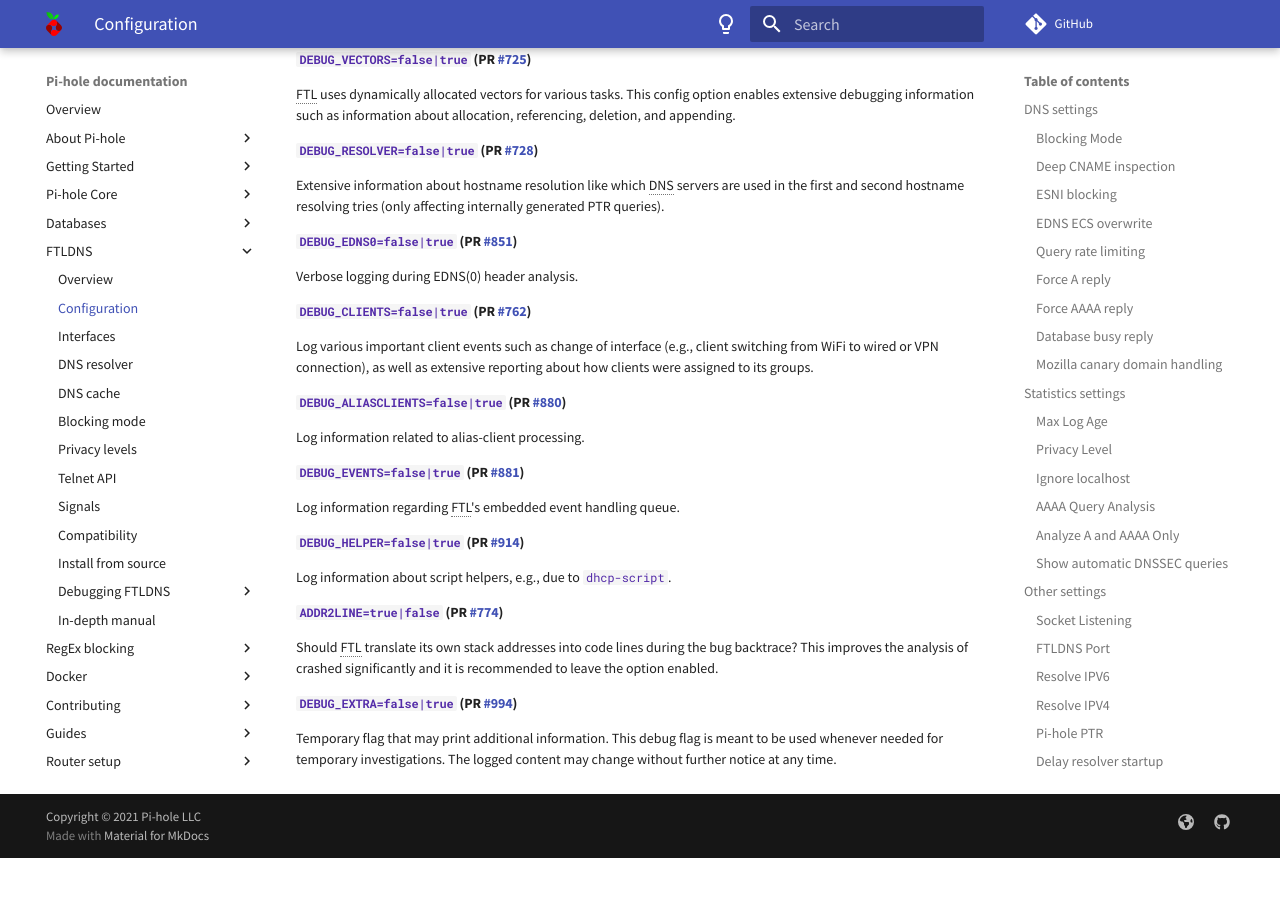
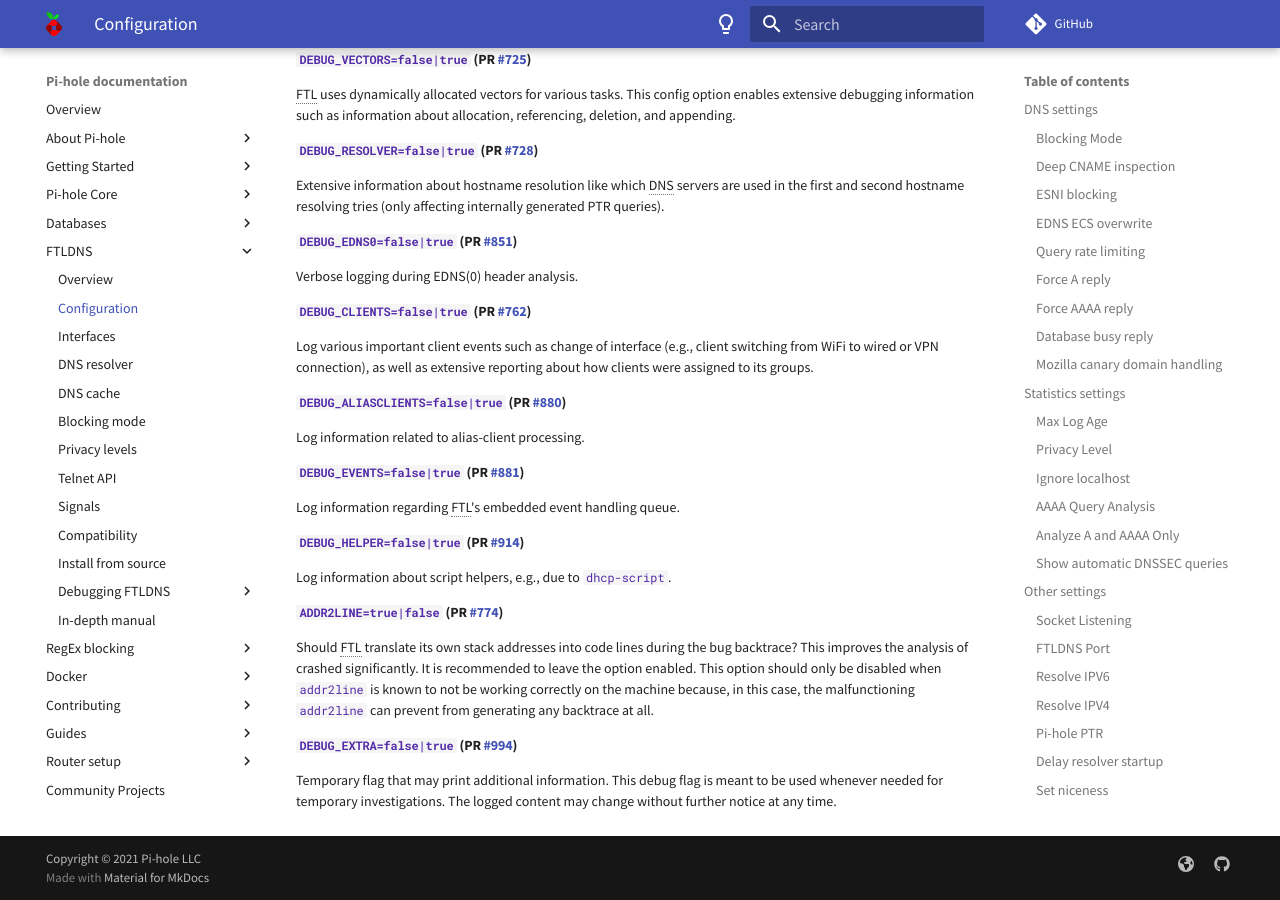
Before and after one commit to pi-hole/docs, an MkDocs documentation site: the page built from docs/ftldns/configfile.md, in a window 1280 px wide and 900 px high, scrolled down 6170 px. Built offline with MkDocs 1.6.1 and Material for MkDocs 9.7.7, drawn with Linux system fonts in a browser that asks for light colours; comment, search, counter and statistics services are not loaded; before the commit the page ends 7028 px from its top, so only the background shows below that; some of the changed text lies outside the part shown.

Commit message:
Address reviewers comments
Signed-off-by: yubiuser <ckoenig@posteo.de>

```diff
--- a/docs/ftldns/configfile.md
+++ b/docs/ftldns/configfile.md
@@ -116,7 +116,7 @@
 
 #### `PIHOLE_PTR=true|false` (PR [#1111](https://github.com/pi-hole/FTL/pull/1111)) {#pihole_ptr data-toc-label='Pi-hole PTR'}
 
-FTL will reply with `pi.hole` for every address for which a local interface exists. When you set this option to false, Pi-hole will not add any PTR requests itself.
+FTL will reply with `pi.hole` for every address for which a local interface exists. When you set this option to `false`, Pi-hole will **not** respond with `pi.hole` on PTR requests to local interface addresses.
 
 #### `DELAY_STARTUP=0` (PR [#716](https://github.com/pi-hole/FTL/pull/716)) {#delay_startup data-toc-label='Delay resolver startup'}
 
@@ -322,7 +322,7 @@
 
 #### `ADDR2LINE=true|false` (PR [#774](https://github.com/pi-hole/FTL/pull/774)) {#addr2line data-toc-label='Addr2Line'}
 
-Should FTL translate its own stack addresses into code lines during the bug backtrace? This improves the analysis of crashed significantly and it is recommended to leave the option enabled.
+Should FTL translate its own stack addresses into code lines during the bug backtrace? This improves the analysis of crashed significantly. It is recommended to leave the option enabled. This option should only be disabled when `addr2line` is known to not be working correctly on the machine because, in this case, the malfunctioning `addr2line` can prevent from generating any backtrace at all.
 
 #### `DEBUG_EXTRA=false|true` (PR [#994](https://github.com/pi-hole/FTL/pull/994)) {#debug_extra data-toc-label='Misc.'}
 
```
Also changed, not shown: other parts of docs/ftldns/configfile.md (+1 -1 lines).
